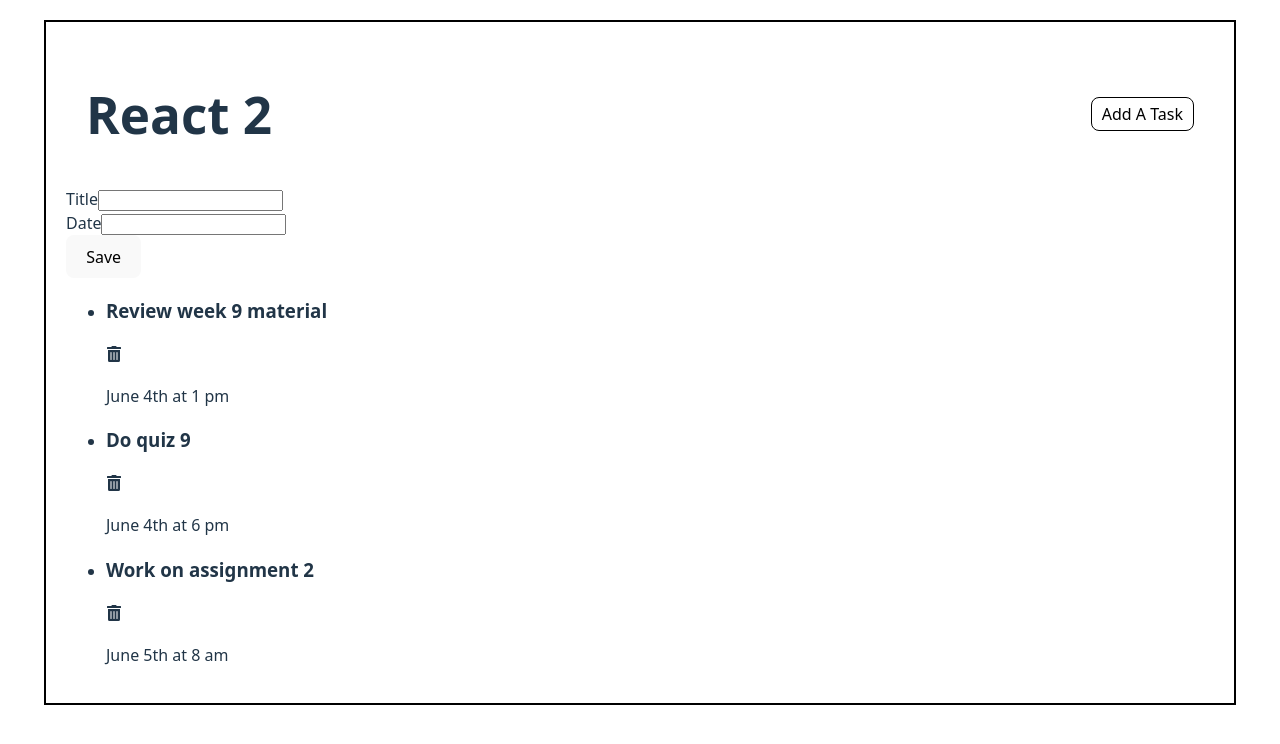
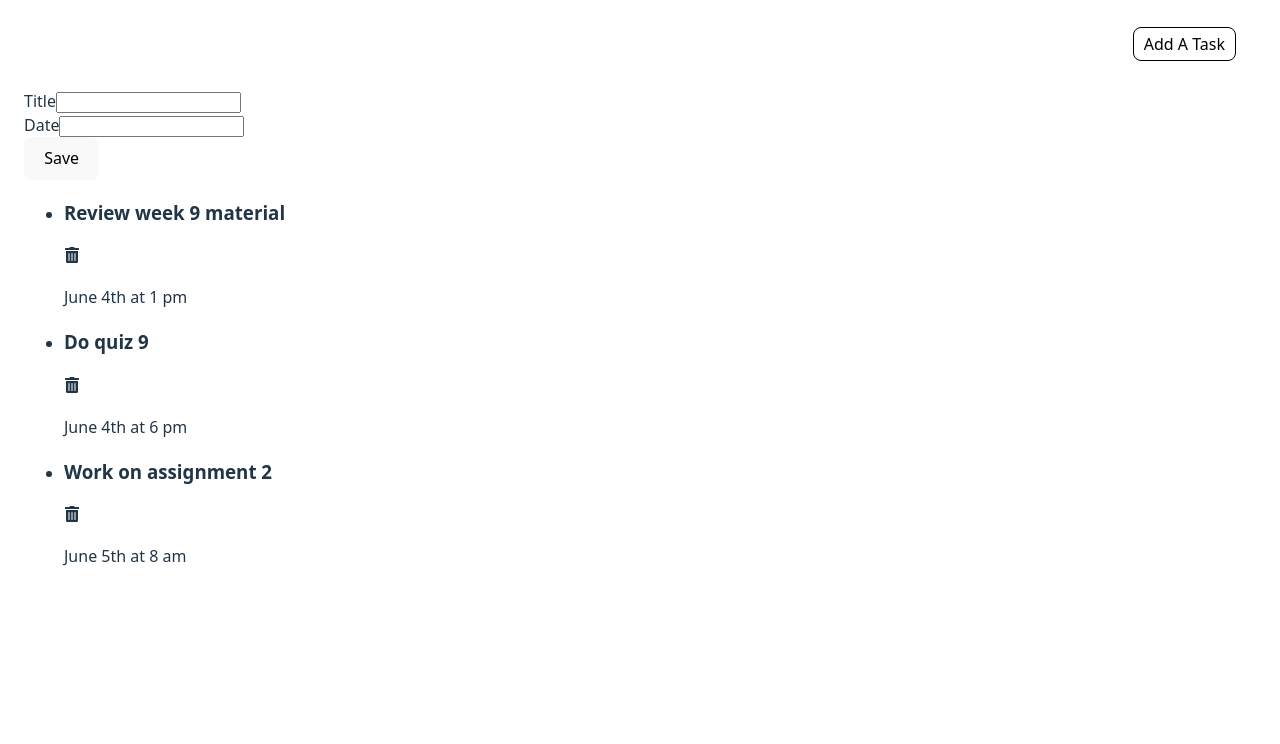
Before and after one commit to yanheng66/CS5610, a React (Vite) app in the folder week9/vite-project/: page / in a window 1280 px wide. Shown: the top 744 px of the page. Built offline with nearby package versions, Linux system fonts and the light colour scheme.

Commit message:
add task

```diff
--- a/week9/vite-project/src/App.tsx
+++ b/week9/vite-project/src/App.tsx
@@ -1,14 +1,27 @@
-import AddTask from './component/AddTask';
-import Header from './component/Header'
-import TasksList from './component/TasksList';
+import { useState } from "react";
+import AddTask from "./component/AddTask";
+import TasksList from "./component/TasksList";
+import Header from "./component/Header";
 
-export default function App() {
-  const name: string = 'React'
+export interface Task {
+  title: string;
+  date: string;
+}
+
+const App: React.FC = () => {
+  const [tasks, setTasks] = useState<Task[]>([]);
+
+  const handleAddTask = (task: Task) => {
+    setTasks((prevTasks) => [...prevTasks, task]);
+  };
+
   return (
-    <div className="app-container">
-      <Header name={name} version={2} />
-      <AddTask />
-      <TasksList />
-    </div >
-  )
-}
+    <div className="container">
+      <Header />
+      <AddTask onAddTask={handleAddTask} />
+      <TasksList tasks={tasks} />
+    </div>
+  );
+};
+
+export default App;
```
